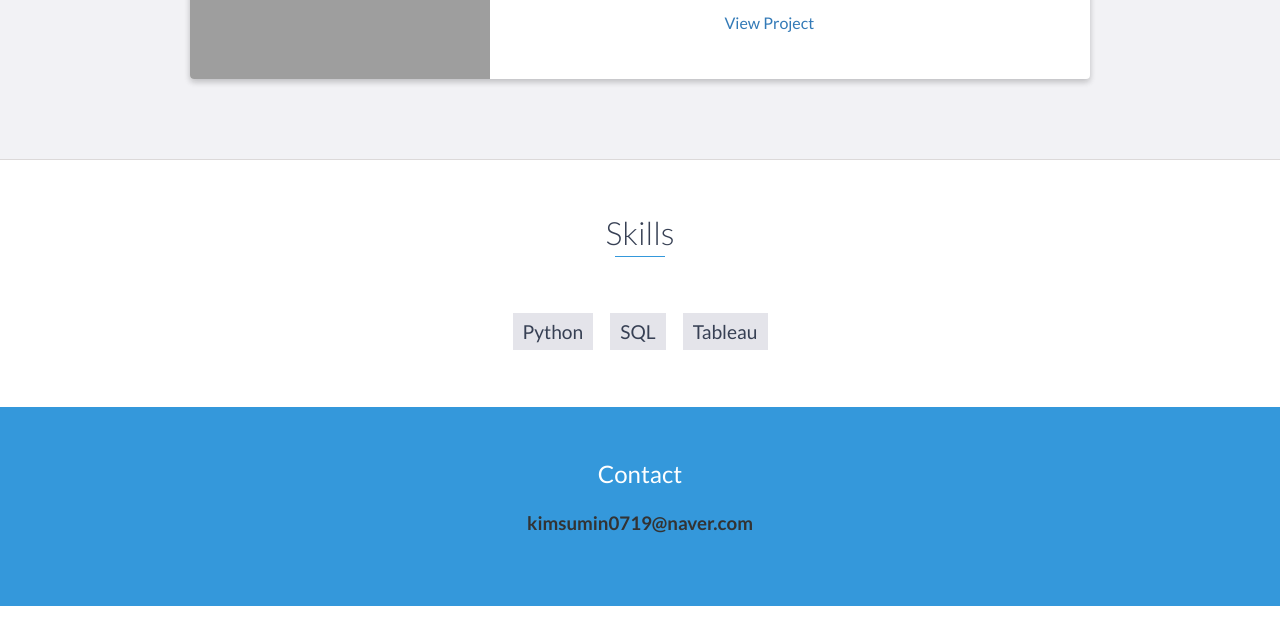
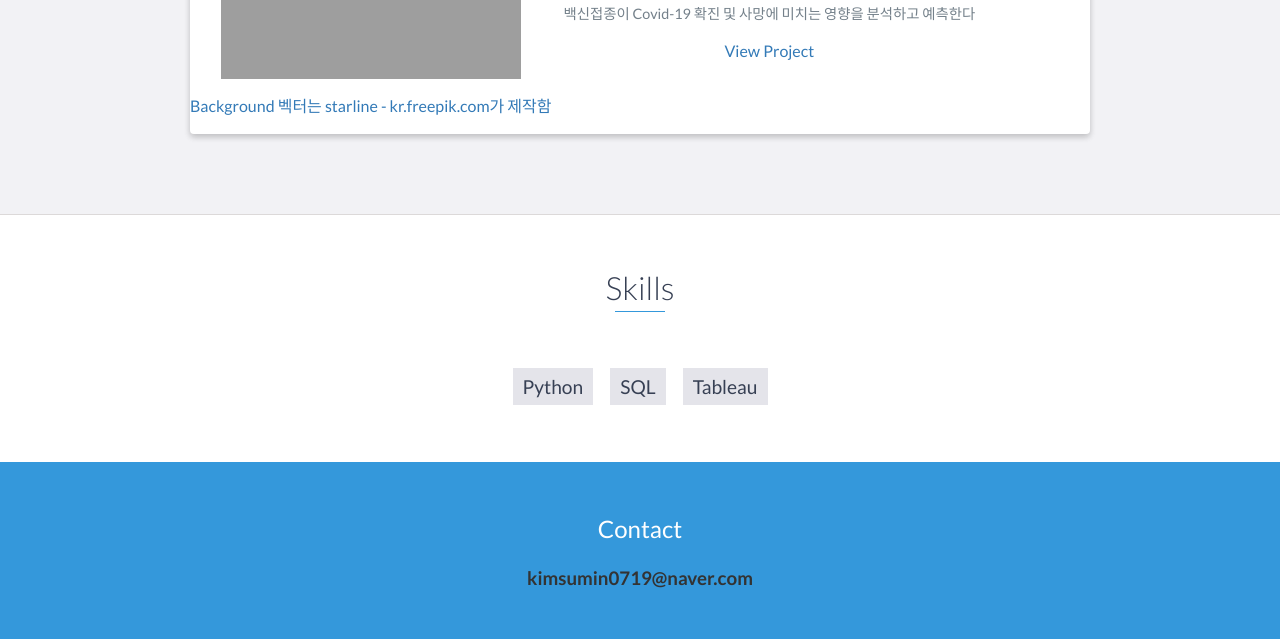
Before and after one commit to minguya/minguya.github.io, a website: page index.html in a window 1280 px wide. Shown: the part 1936-2575 px from the top of the page. Drawn offline with nearby package versions, Linux system fonts and the light colour scheme; grey boxes are pictures that could not be loaded.

Commit message:
Update index.html

```diff
--- a/index.html
+++ b/index.html
@@ -149,6 +149,7 @@
                 <div class="project shadow-large">
                     <div class="project-image">
                         <img src="https://image.freepik.com/free-vector/coronavirus-covid-19-pandemic-infection-spreading-background-design_1017-24445.jpg" width="300" height="300" />
+                        <p><a href='https://kr.freepik.com/vectors/background'>Background 벡터는 starline - kr.freepik.com가 제작함</a></p>
                     </div>
                     <!-- End .project-image -->
                     <div class="project-info">
```
